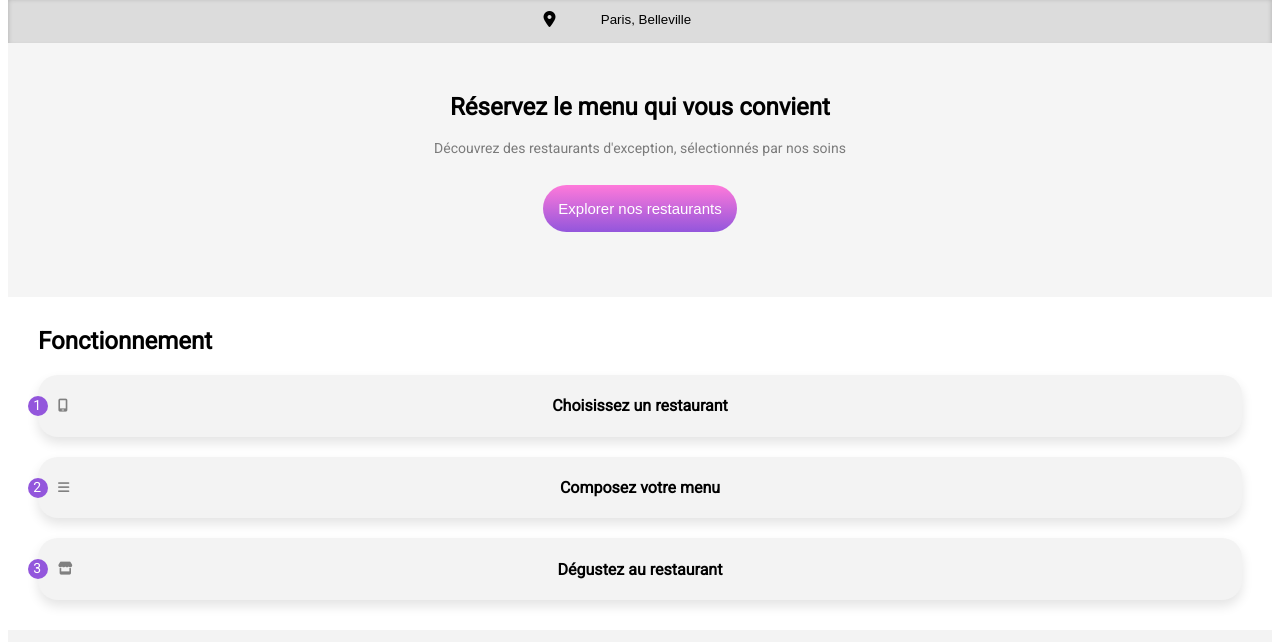
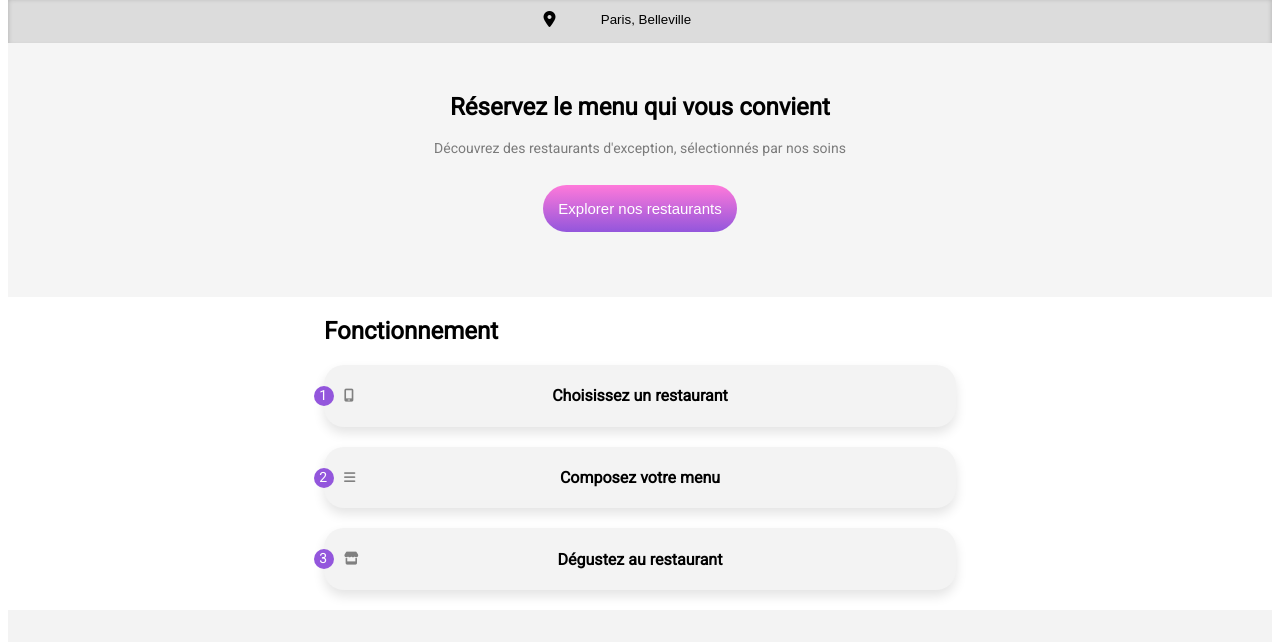
Before and after one commit to konatesoba/p3-ohmyfood, a website: page index.html in a window 1280 px wide. Shown: the part 91-733 px from the top of the page. Drawn offline with Linux system fonts and the light colour scheme; a web font is replaced by a local one.

Commit message:
version en ligne

```diff
--- a/sass/layouts/_container.scss
+++ b/sass/layouts/_container.scss
@@ -32,6 +32,7 @@
 }
 
     main {
+        background-color: $color-arriere;
         & h1 {
             position: relative;
             top: 35px;
@@ -39,20 +40,28 @@
             font-family: $page-police;
             font-size:$titre1-taille;
         }
-        background-color: $color-arriere;
         & .resto {
             width: auto;
             display: flex;
+            //flex-direction: column;
             flex-wrap: wrap;
-            margin: auto;
+            //margin: auto;
             padding: 40px 0;
+            position: relative;
+            @include version-tablette{
+                display: flex;
+                justify-content: center;
+
+            }
+
 
             &-carte {
-                border-radius: 15px 15px 15px 15px;
+                border-radius: 15px;
                 background: white;
                 width: 90%;
                 margin: 10px auto;
                 position:relative;
+                overflow: hidden;
                 &__nouveau {
                     & p {
                         background-color: $color-tertiaire;
@@ -64,15 +73,18 @@
                     }
 
                 }
+                /*@include version-tablette {
+                    width: 480px;
+                    height: auto;
+                }*/
+
                 @include version-tablette {
-                    width: 45%;
-                }
 
-                @include version-desktop {
-                    width: 45%;
-                    margin: auto;
                     margin-bottom: 25px;
-                    height: 300px;
+                    //height: 300px;
+                    height: auto;
+                    max-width: 45%;
+                    margin: 1rem;
                 }
 
                 &--img {
@@ -80,8 +92,13 @@
                     border-radius: 15px 15px 0 0 ;
                     height: 160px;
                     object-fit: cover;
-                    @include version-desktop {
+                    /*@include version-desktop {
                         height: 240px;
+                    }*/
+                    @include version-tablette{
+                        height: 15em;
+                        max-width: 100%;
+                        max-height: 100%;
                     }
                 }
                 &__footer{
@@ -105,8 +122,8 @@
                     &__icone {
                         @include heartempty;
                         @include heartsize;
-                        @include version-desktop {
-                            top: 250px;
+                        @include version-tablette {
+                            top: 255px;
                         }
                     }
 
@@ -121,8 +138,8 @@
                             color: transparent;
                             animation: heart 3s forwards;
                         }
-                        @include version-desktop {
-                            top:250px;
+                        @include version-tablette {
+                            top:255px;
                         }
 
                     }
--- a/sass/layouts/_nav.scss
+++ b/sass/layouts/_nav.scss
@@ -9,6 +9,10 @@ a {
     display: flex;
     flex-direction: column;
     position: relative;
+    @include version-tablette {
+        width: 50%;
+        margin: auto;
+    }
     & h1 {
         font-family: $page-police;
     }
```
Also changed, not shown: index.html (+8 -0 lines), public/css/styles.css, 1 other file.
